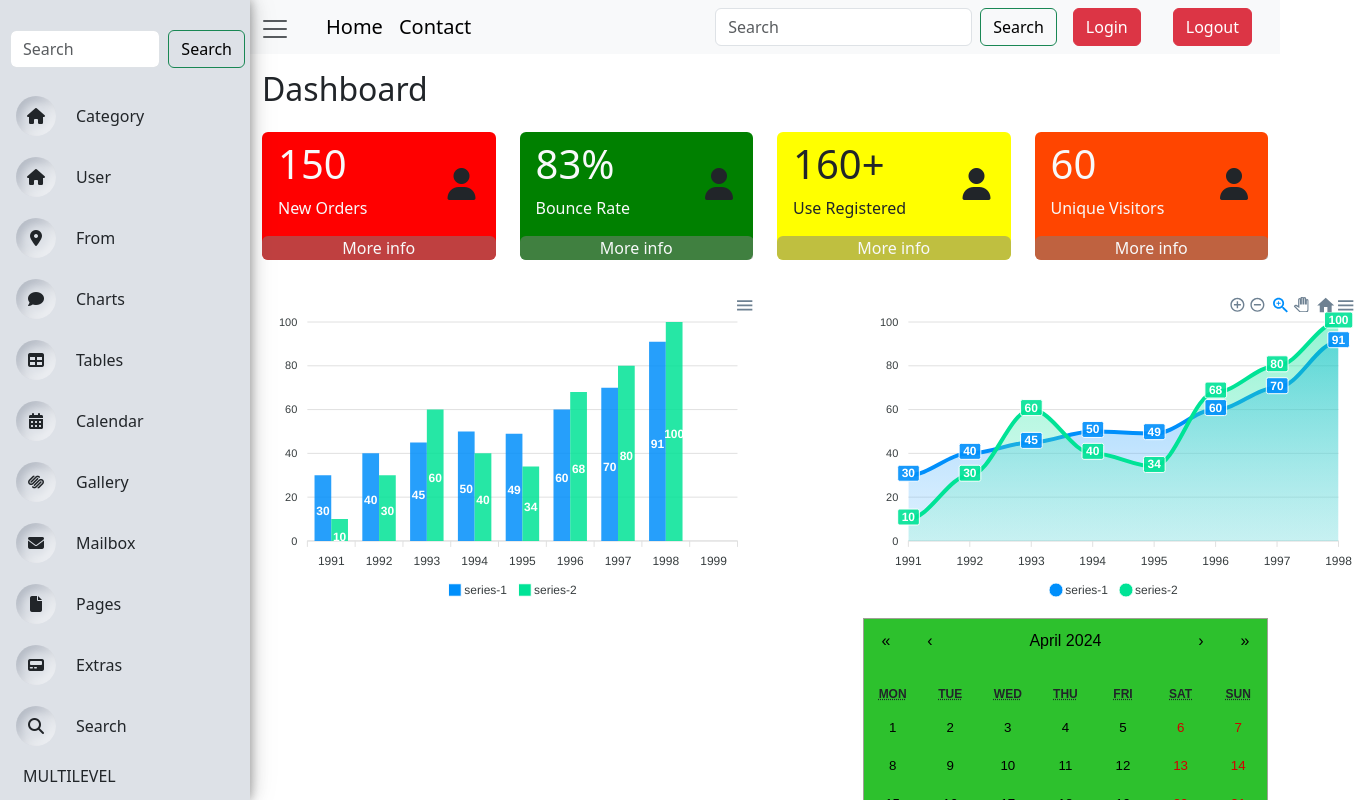
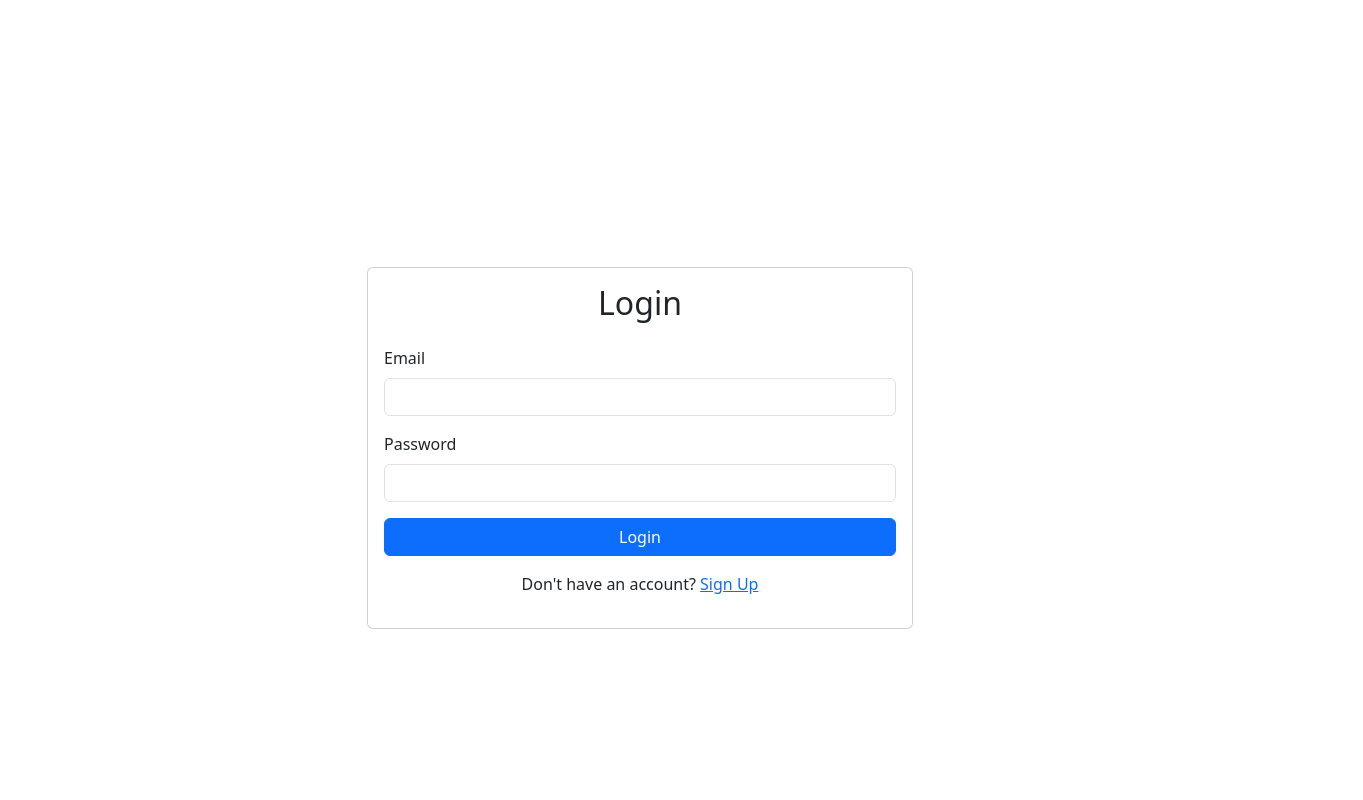
Before and after one commit to maddy2730/HealthCare, a React (Create React App) app: page / in a window 1280 px wide. Shown: the top 800 px of the page, 1363 px wide, since content can reach past the window. Built offline with nearby package versions, Linux system fonts and the light colour scheme; a small style sheet from the web is missing.

Commit message:
add a new route

```diff
--- a/db.json
+++ b/db.json
@@ -1,13 +1,5 @@
 {
   "users": [
-    {
-      "id": "482e",
-      "name": "Akash",
-      "surname": "Sharma",
-      "phone": "07579320174",
-      "username": "solutionindiabestech@gmail.com",
-      "website": "mmmmm"
-    },
     {
       "id": "bb4e",
       "name": "pretttttttt",
--- a/src/App.js
+++ b/src/App.js
@@ -20,13 +20,13 @@ const App = () => {
   return (
     <Router>
     <Routes>
-          {/* <Route path = "/" element = <Login /> /> */}
-          <Route path = "/login" element = {<Login />}> </Route>
-          <Route path = "/" element = {<LandingPage />}></Route>
+          <Route path = "/" element = <Login /> />
+          {/* <Route path = "/login" element = {<Login />}> </Route> */}
+          {/* <Route path = "/" element = {<LandingPage />}></Route> */}
           <Route path='/create' element = {<Create/>}> </Route>
           <Route path='/update/:id' element= {<Update />}> </Route>
           <Route path='/read/:id' element= {<Read /> }> </Route>
-          {/* <Route path = "/landing" element = {<LandingPage />}></Route> */}
+          <Route path = "/landing" element = {<LandingPage />}></Route>
           <Route path="/User" element = {<Home /> } > </Route>
           <Route path="/category" element = {<Newcategory /> } > </Route>
           <Route path="/signUp" element = {<SignUp/>} > </Route>
--- a/src/Login.js
+++ b/src/Login.js
@@ -25,18 +25,22 @@ const Login = () => {
 
     try {
       // Send POST request to server to authenticate user
-      const response = await axios.post('https://dummyjson.com/auth/login', {
+      const response = await axios.post('http://localhost:5000/login', {
         email,
         password
       });
 
       console.log('Login successful:', response.data);
 
+      // Assuming the token is returned in response.data.token
+      // Store the token in local storage for future use
+      localStorage.setItem('token', response.data.token);
+
       // Redirect to landing page upon successful login
-      // navigate('/landing');
+      navigate('/landing');
     } catch (error) {
       console.error('Error logging in:', error);
-      alert('Invalid email or password. Please try again or sign up.');
+      alert('Invalid email or password. Please try again.');
     }
   };
 
--- a/src/SignUp.js
+++ b/src/SignUp.js
@@ -46,7 +46,7 @@ const SignUp = () => {
 
     try {
       // Send POST request to server to sign up user
-      const response = await axios.post('https://6556eeecbd4bcef8b611d6fb.mockapi.io/user', {
+      const response = await axios.post('http://localhost:5000/main', {
         username,
         email,
         password,
--- a/src/Slidebar.js
+++ b/src/Slidebar.js
@@ -17,13 +17,13 @@ const navigate = useNavigate();
   const handleLogout = () => {
 
 
-    localStorage.removeItem('authToken'); // Remove aut7hentication token if using localStorage
+    localStorage.removeItem('authToken');
 
 
-    navigate('/login');
+    navigate('/');
   };
   const handleLogin = () => {
-    navigate('/login');
+    navigate('/');
   };
 
   return (
@@ -38,7 +38,7 @@ const navigate = useNavigate();
                 </button>
               </div>
               <div className="links " style={{ marginLeft: mainWrapperMargin1 }}>
-              <Link to='/' className="navbar-brand">Home</Link>
+              <Link to='/landing' className="navbar-brand">Home</Link>
                 <a className="navbar-brand">Contact</a>
               </div>
             </div>
```
